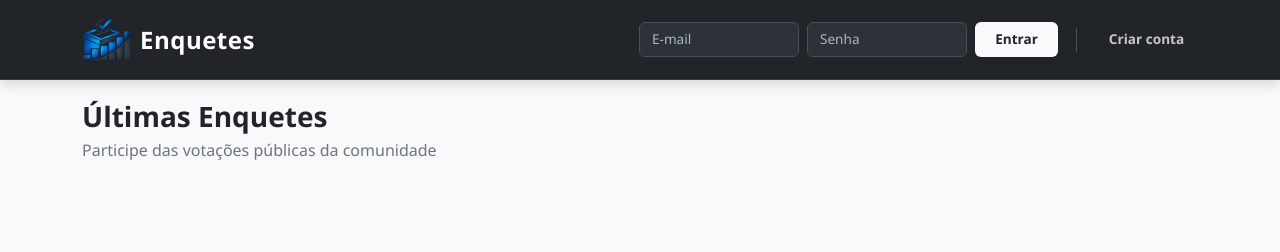
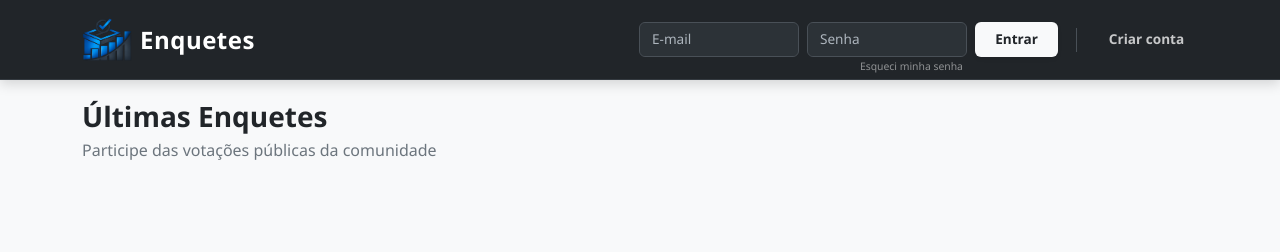
Before and after one commit to AprendendoLinux/enquetes, a FastAPI app: page / in a window 1280 px wide. Shown: the top 252 px of the page. Run offline with FastAPI, Linux system fonts and the light colour scheme; data that the repository does not hold is empty; parts of the project's set-up code (start-up, migrations or seed data) failed here and were passed over.

Commit message:
Alterado em 29/01/2026 às 15h:15m

```diff
--- a/app/templates/base.html
+++ b/app/templates/base.html
@@ -51,6 +51,30 @@
     .responsive-input { width: 160px !important; }
     .mobile-menu-container { display: flex; align-items: center; gap: 0.5rem; }
 
+    /* --- CSS NOVO: Link Esqueci Minha Senha --- */
+    .forgot-pass-link {
+        font-size: 0.65rem;
+        color: rgba(255,255,255,0.5);
+        text-decoration: none;
+        transition: color 0.2s;
+        line-height: 1;
+    }
+    .forgot-pass-link:hover { color: #fff; }
+
+    /* Desktop: Posicionamento Absoluto (Flutuante) */
+    @media (min-width: 992px) {
+        .password-wrapper { position: relative; }
+        .forgot-pass-link {
+            position: absolute;
+            top: 100%;
+            /* Ajuste fino para a esquerda */
+            right: 4px;
+            margin-top: 4px;
+            white-space: nowrap;
+        }
+    }
+
+    /* Mobile: Bloco normal */
     @media (max-width: 991.98px) {
         .navbar-collapse {
             background-color: #2b3035;
@@ -69,6 +93,14 @@
 
         .responsive-btn { width: 100% !important; text-align: center; }
         .responsive-input { width: 100% !important; }
+        .password-wrapper { width: 100% !important; }
+
+        .forgot-pass-link {
+            display: block;
+            text-align: right;
+            margin-top: 5px;
+            margin-bottom: 5px;
+        }
 
         .vr-matte { display: none; }
         .btn-register-matte { text-align: center; margin-top: 5px; display: block; width: 100%; }
@@ -158,7 +190,14 @@
                 {% if request.url.path != '/register' %}
                     <form action="/auth/token" method="post" class="d-flex align-items-center gap-2 mobile-menu-container">
                         <input type="email" name="username" class="form-control input-dark-theme responsive-input" placeholder="E-mail" required>
-                        <input type="password" name="password" class="form-control input-dark-theme responsive-input" placeholder="Senha" required>
+
+                        {# --- WRAPPER DA SENHA + LINK --- #}
+                        <div class="password-wrapper">
+                            <input type="password" name="password" class="form-control input-dark-theme responsive-input" placeholder="Senha" required>
+                            <a href="/auth/forgot-password" class="forgot-pass-link">Esqueci minha senha</a>
+                        </div>
+                        {# ----------------------------- #}
+
                         <button type="submit" class="btn btn-login-matte shadow-sm responsive-btn">Entrar</button>
                     </form>
                     <div class="vr-matte"></div>
@@ -178,6 +217,7 @@
     </div>
   </nav>
 
+  {# Altura original de 100px mantida #}
   <div class="container" style="margin-top: 100px; margin-bottom: 60px;">
       {% block flash_messages %}
           {% if error %}
```
Also changed, not shown: app/templates/poll.html (+1 -8 lines).
